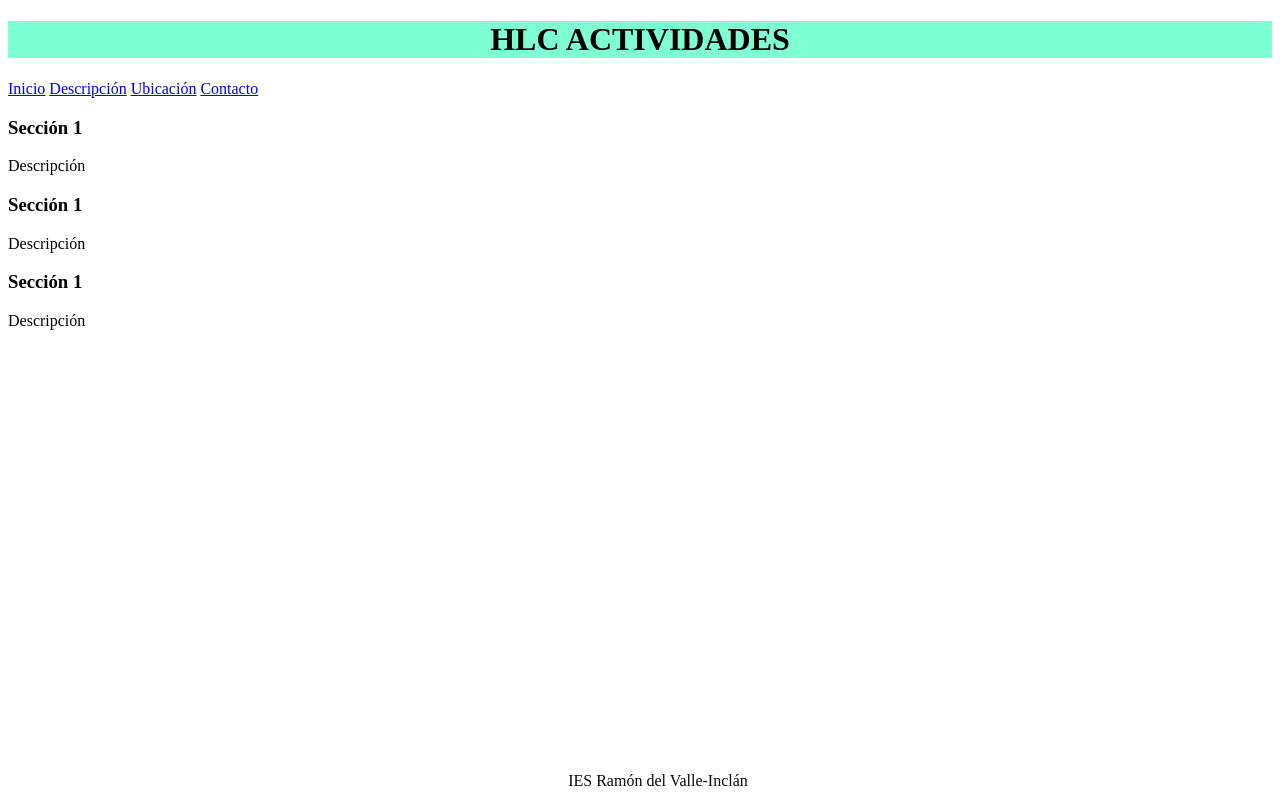
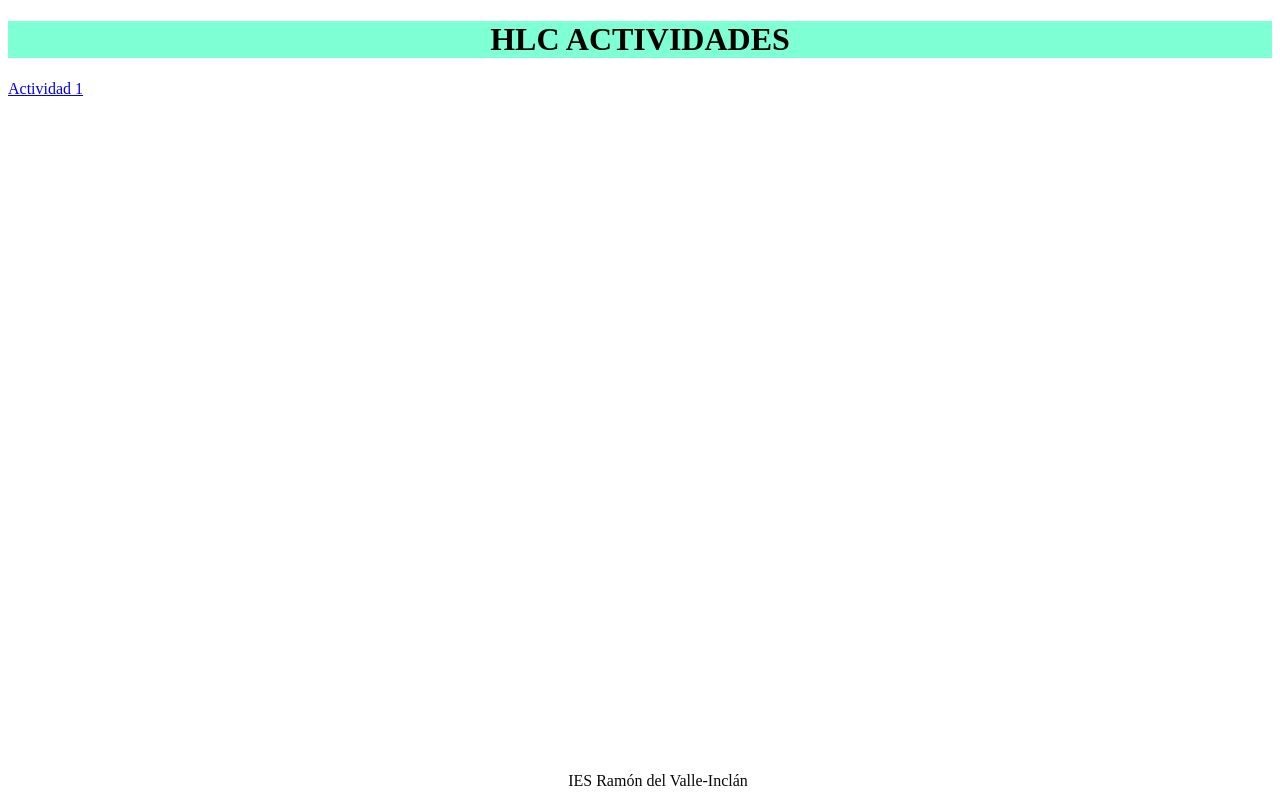
Before and after one commit to Olopper/HLC_T3, a plain HTML site: page Index.html in a window 1280 px wide. Drawn offline with Linux system fonts and the light colour scheme.

Commit message:
Index changes

```diff
--- a/Index.html
+++ b/Index.html
@@ -12,24 +12,15 @@
             <h1>HLC ACTIVIDADES</h1>
         </header>
         <nav>
-            <a href="#">Inicio</a>
-            <a href="#">Descripción</a>
-            <a href="#">Ubicación</a>
-            <a href="#">Contacto</a>
+            <a href="A1/A1.html">Actividad 1</a>
         </nav>
 
         <div class="container">
             <div class="box">
-                <h3>Sección 1</h3>
-                <p>Descripción</p>
             </div>
             <div class="box">
-                <h3>Sección 1</h3>
-                <p>Descripción</p>
             </div>
             <div class="box">
-                <h3>Sección 1</h3>
-                <p>Descripción</p>
             </div>
         </div>
 
```
